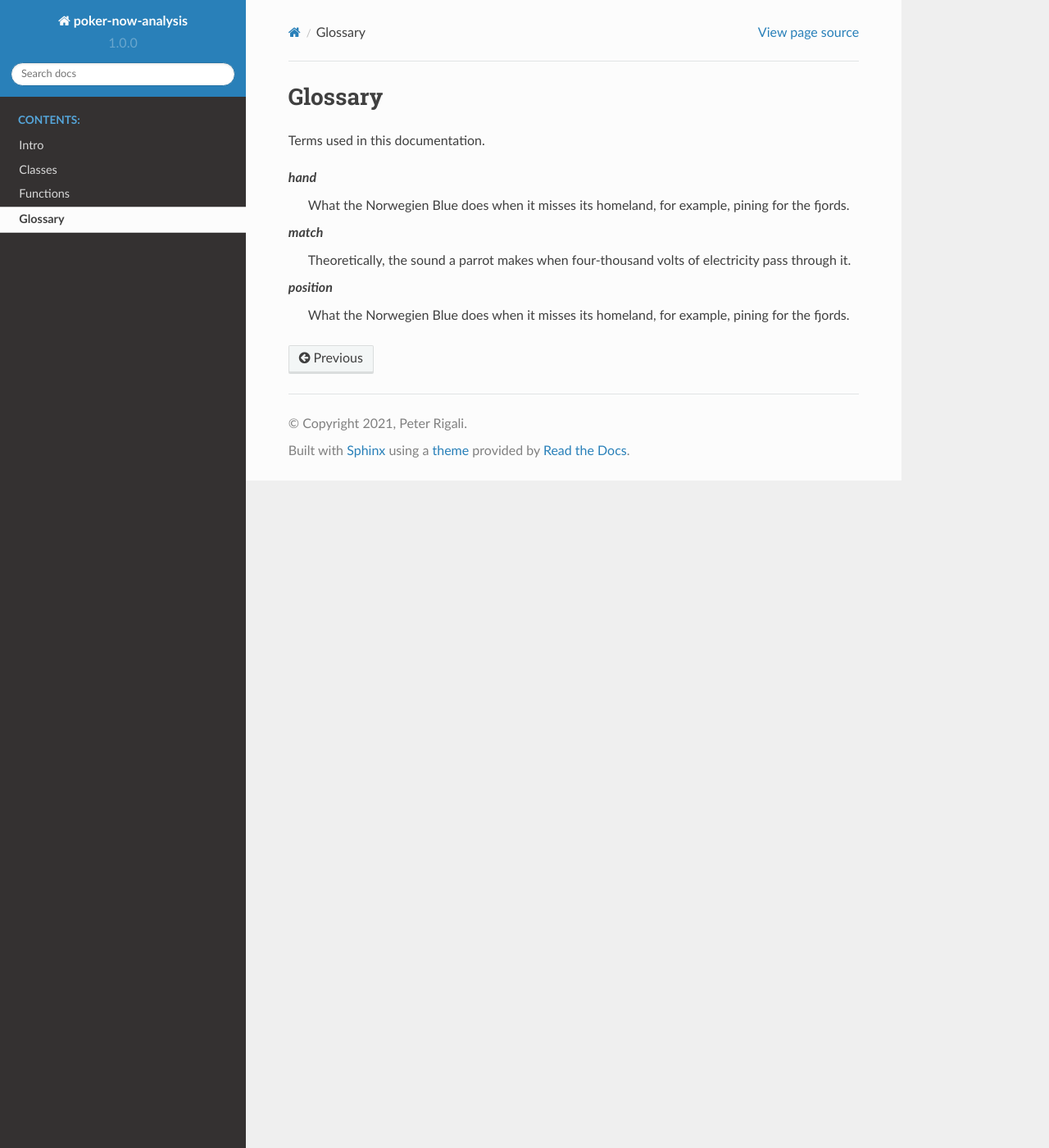
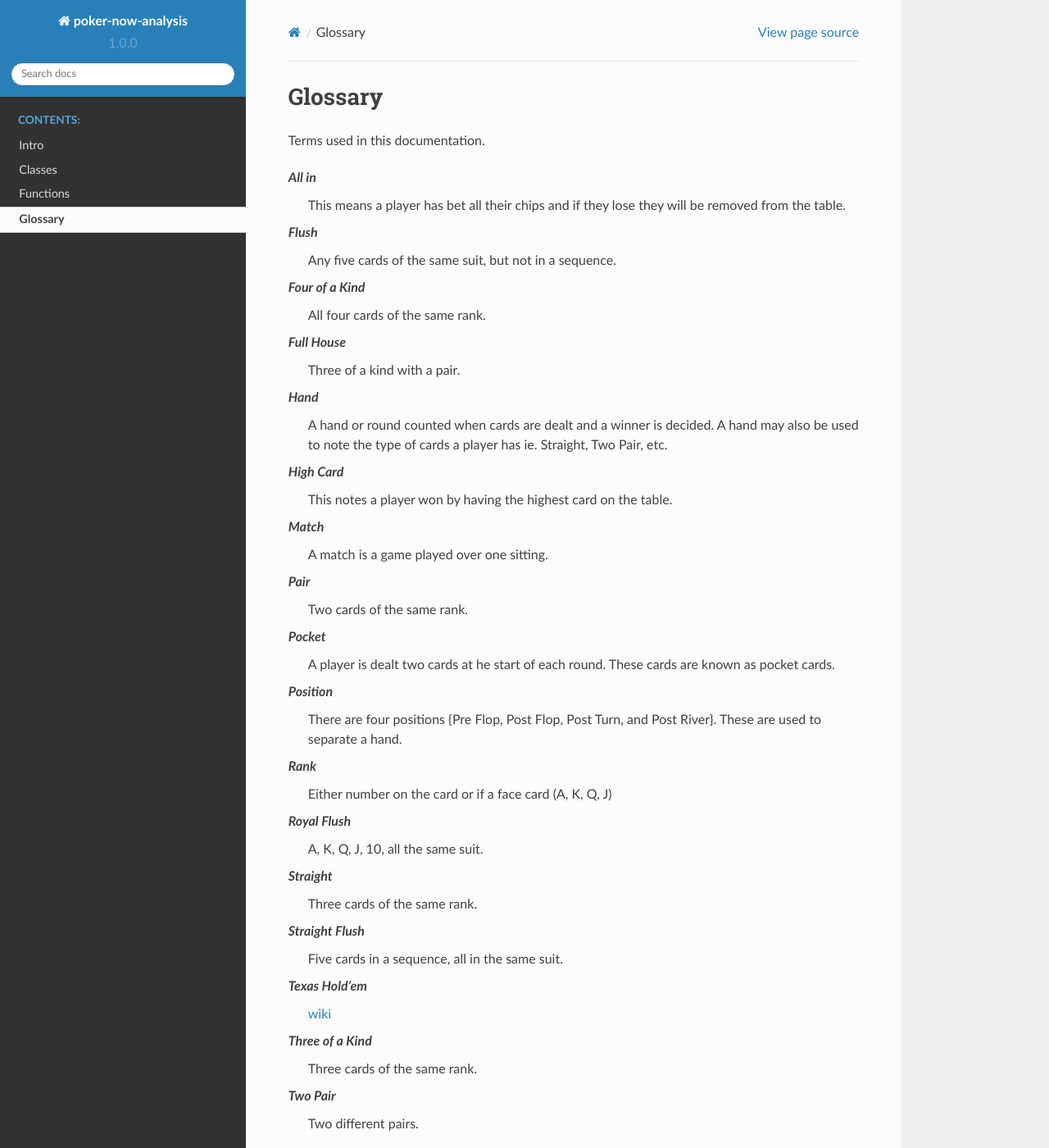
Before and after one commit to pjrigali/Poker-Now-Analysis, a Sphinx documentation site: the page built from docs/glossary.rst, in a window 1280 px wide and 1400 px high. Shown: the whole window at 82% size. Built offline with Sphinx 7.4.7 and the Read the Docs theme 2.0.0, drawn with Linux system fonts in a browser that asks for light colours.

Commit message:
updates glossary

```diff
--- a/docs/glossary.rst
+++ b/docs/glossary.rst
@@ -11,11 +11,54 @@ Terms used in this documentation.
 .. glossary::
     :sorted:
 
-    *match*
-        Theoretically, the sound a parrot makes when four-thousand volts of electricity pass through it.
+    *Texas Hold'em*
+        `wiki <https://en.wikipedia.org/wiki/Texas_hold_%27em>`_
 
-    *hand*
-        What the Norwegien Blue does when it misses its homeland, for example, pining for the fjords.
+    *Pocket*
+        A player is dealt two cards at he start of each round. These cards are known as pocket cards.
 
-    *position*
-        What the Norwegien Blue does when it misses its homeland, for example, pining for the fjords.
+    *Match*
+        A match is a game played over one sitting.
+
+    *Hand*
+        A hand or round counted when cards are dealt and a winner is decided.
+        A hand may also be used to note the type of cards a player has ie. Straight, Two Pair, etc.
+
+    *Position*
+        There are four positions {Pre Flop, Post Flop, Post Turn, and Post River}. These are used to separate a hand.
+
+    *All in*
+        This means a player has bet all their chips and if they lose they will be removed from the table.
+
+    *Rank*
+        Either number on the card or if a face card (A, K, Q, J)
+
+    *High Card*
+        This notes a player won by having the highest card on the table.
+
+    *Pair*
+        Two cards of the same rank.
+
+    *Two Pair*
+        Two different pairs.
+
+    *Three of a Kind*
+        Three cards of the same rank.
+
+    *Straight*
+        Three cards of the same rank.
+
+    *Flush*
+        Any five cards of the same suit, but not in a sequence.
+
+    *Full House*
+        Three of a kind with a pair.
+
+    *Four of a Kind*
+        All four cards of the same rank.
+
+    *Straight Flush*
+        Five cards in a sequence, all in the same suit.
+
+    *Royal Flush*
+        A, K, Q, J, 10, all the same suit.
```
